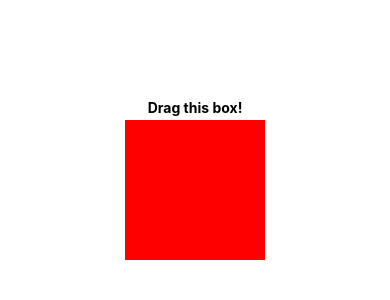
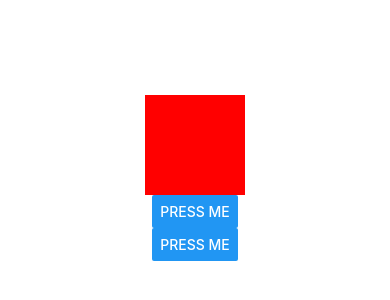
Before and after one commit to RAAGAVENDIRAN/React-native-Intern, a React Native app in the folder practice_animations/practice/: screen / in a window 390 px wide. Shown: the part 244-544 px from the top of the page. Built offline with nearby package versions, Linux system fonts and the light colour scheme.

Commit message:
opacity - practice

```diff
--- a/practice_animations/practice/App.js
+++ b/practice_animations/practice/App.js
@@ -1,28 +1,45 @@
-import React, { useRef } from "react";
+import React, { useRef, useState } from "react";
+import { Button } from "react-native";
 import { Animated, View, StyleSheet, Text, PanResponder } from "react-native";
 
 const App = () => {
-  const pan = useRef(new Animated.ValueXY()).current;
-
-  const panResponder = useRef(
-    PanResponder.create({
-      onMoveShouldSetPanResponder: () => true,
-      onPanResponderMove: Animated.event([null, { dx: pan.x, dy: pan.y }]),
-      onPanResponderRelease: () => {
-        pan.extractOffset(); //by using extractOffset the box is fixed in the position where we dragged it.
-      },
-    })
-  ).current;
+  const opacity = useRef(new Animated.Value(1)).current;
 
   return (
     <View style={styles.container}>
-      <Text style={styles.titleText}>Drag this box!</Text>
+      <Animated.View
+        style={[
+          { width: 100, height: 100, backgroundColor: "red" },
+          { opacity: opacity },
+        ]}
+      />
+      <Button
+        title="Press Me"
+        onPress={() => {
+          Animated.timing(opacity, {
+            toValue: 0,
+            duration: 2000,
+            useNativeDriver: false,
+          }).start();
+        }}
+      />
+      <Button
+        title="Press Me"
+        onPress={() => {
+          Animated.timing(opacity, {
+            toValue: 1,
+            duration: 1000,
+            useNativeDriver: true,
+          }).start();
+        }}
+      />
+      {/* <Text style={styles.titleText}>Drag & Release this box!</Text>
       <Animated.View
         style={{ transform: [{ translateX: pan.x }, { translateY: pan.y }] }}
         {...panResponder.panHandlers}
       >
         <View style={styles.box} />
-      </Animated.View>
+      </Animated.View> */}
     </View>
   );
 };
```
